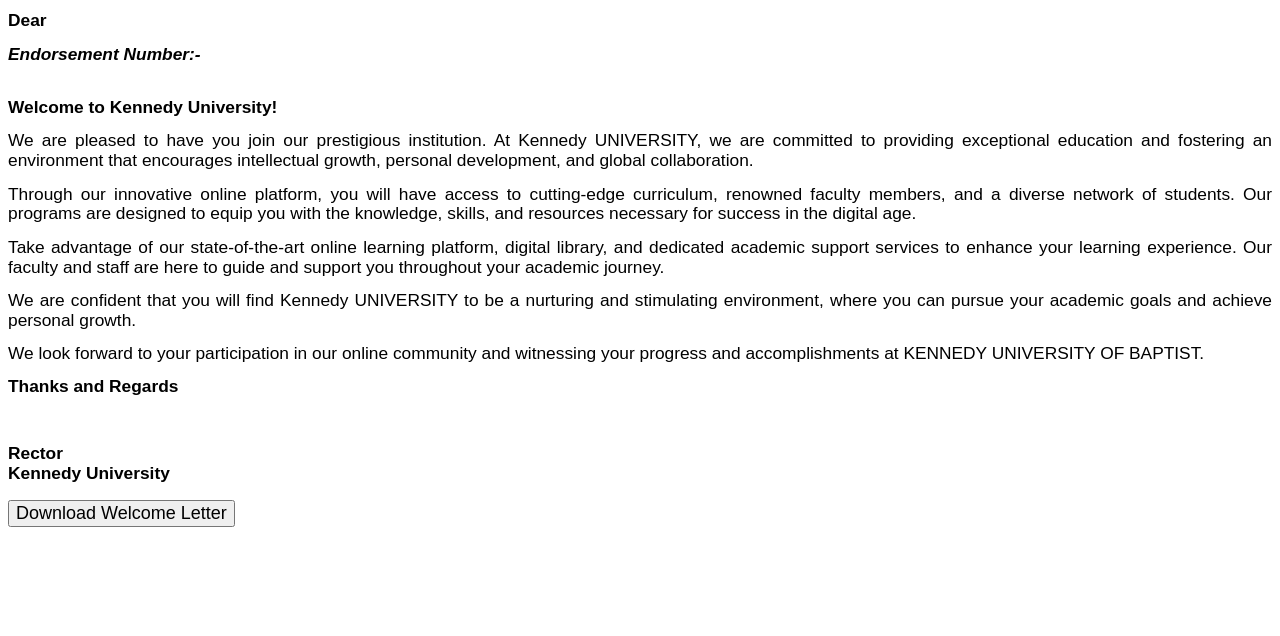
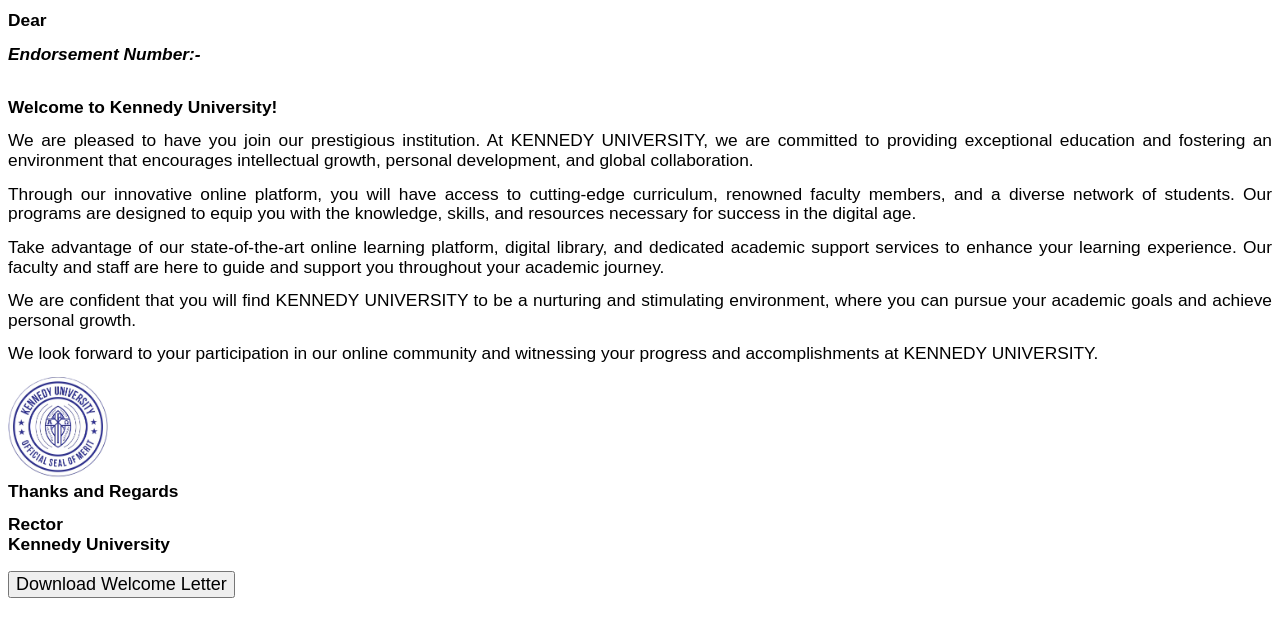
Before and after one commit to KarthikCsv/Kennedy-University, a website: page public/welcomeLetter/welcomeLetter.htm in a window 1280 px wide. Shown: the part 84-720 px from the top of the page. Drawn offline with nearby package versions, Linux system fonts and the light colour scheme; a script that the page names is missing.

Commit message:
added welcome letter

```diff
--- a/package.json
+++ b/package.json
@@ -1,5 +1,5 @@
 {
   "devDependencies": {
-    "tailwindcss": "^3.2.1"
+    "tailwindcss": "^4.0.0"
   }
 }
--- a/public/welcomeLetter/welcomeLetter.htm
+++ b/public/welcomeLetter/welcomeLetter.htm
@@ -852,9 +852,9 @@
 
     <p class=MsoNormal style='text-align:justify'><span style='font-size:13.0pt;
   line-height:115%;font-family:"Bahnschrift Light SemiCondensed",sans-serif;
-  mso-bidi-font-family:Calibri'>We are pleased to have you join our prestigious institution. At Kennedy
-  UNIVERSITY, we are committed to providing exceptional education and fostering an environment that encourages
-  intellectual growth, personal development, and global collaboration.<o:p></o:p></span></p>
+  mso-bidi-font-family:Calibri'>We are pleased to have you join our prestigious institution. At KENNEDY UNIVERSITY, we are committed to providing
+  exceptional education and fostering an environment that encourages intellectual growth, personal development, and global
+  collaboration.<o:p></o:p></span></p>
 
     <p class=MsoNormal style='text-align:justify'><span style='font-size:13.0pt;
   line-height:115%;font-family:"Bahnschrift Light SemiCondensed",sans-serif;
@@ -876,24 +876,27 @@
 
     <p class=MsoNormal style='text-align:justify'><span style='font-size:13.0pt;
   line-height:115%;font-family:"Bahnschrift Light SemiCondensed",sans-serif;
-  mso-bidi-font-family:Calibri'>We are confident that you will find Kennedy UNIVERSITY to be a nurturing and stimulating environment, where you can
+  mso-bidi-font-family:Calibri'>We are confident that you will find KENNEDY UNIVERSITY to be a nurturing and stimulating environment, where you can
   pursue your academic goals and achieve personal growth.<o:p></o:p></span></p>
 
   <p class=MsoNormal style='text-align:justify'><span style='font-size:13.0pt;
     line-height:115%;font-family:"Bahnschrift Light SemiCondensed",sans-serif;
-    mso-bidi-font-family:Calibri'>We look forward to your participation in our online community and witnessing your progress and accomplishments at KENNEDY UNIVERSITY OF BAPTIST.<o:p></o:p></span></p>
+    mso-bidi-font-family:Calibri'>We look forward to your participation in our online community and witnessing your progress and accomplishments at
+    KENNEDY UNIVERSITY.<o:p></o:p></span></p>
+
+    <img src="/stamp.png" alt="" width="100px">
+          <o:p>&nbsp;</o:p>
 
     <p class=MsoNormal style='text-align:justify'><b style='mso-bidi-font-weight:
   normal'><span style='font-size:13.0pt;line-height:115%;font-family:"Bahnschrift Light SemiCondensed",sans-serif;
   mso-bidi-font-family:Calibri'>Thanks and Regards <o:p></o:p></span></b></p>
 
-    <p class=MsoNormal style='text-align:justify'><b style='mso-bidi-font-weight:
+    <!-- <p class=MsoNormal style='text-align:justify'><b style='mso-bidi-font-weight:
   normal'><span style='font-size:13.0pt;line-height:115%;font-family:"Bahnschrift Light SemiCondensed",sans-serif;
   mso-bidi-font-family:Calibri'>
           <o:p>&nbsp;</o:p>
-        </span></b></p>
+        </span></b></p> -->
 
-    <!-- <img src="/assets/images/rector.jpeg" alt="" width="100px"> -->
     <p class=MsoNormal style='margin-bottom:0cm;text-align:justify'><b style='mso-bidi-font-weight:normal'><span style='font-size:13.0pt;line-height:
   115%;font-family:"Bahnschrift Light SemiCondensed",sans-serif;mso-bidi-font-family:
   Calibri'>Rector<o:p></o:p></span></b></p>
```
Also changed, not shown: stamp.png (added), 2 other files.
